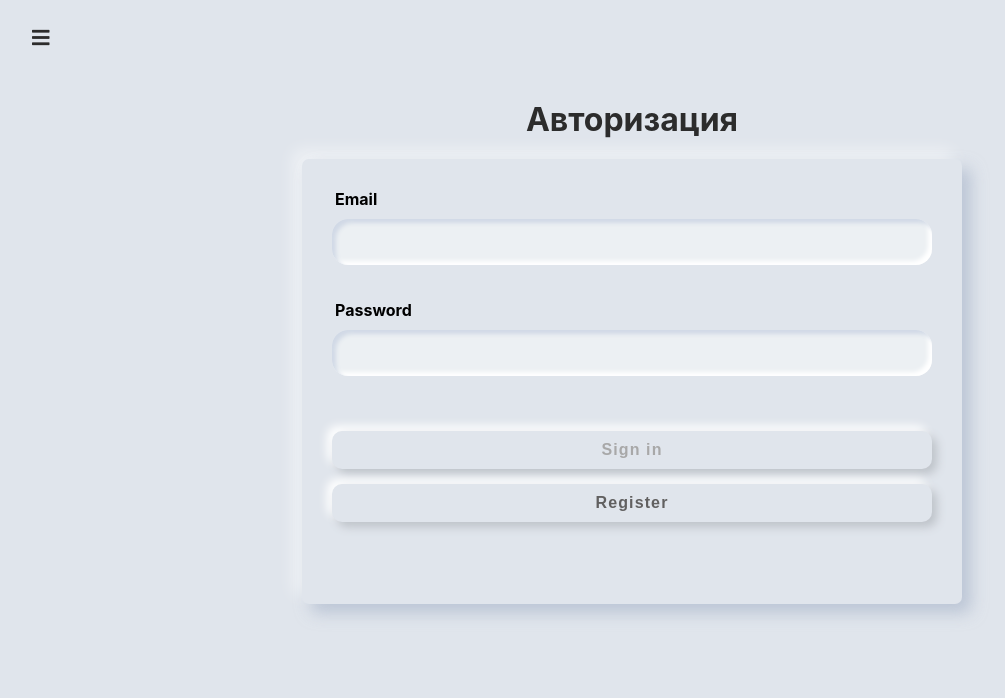
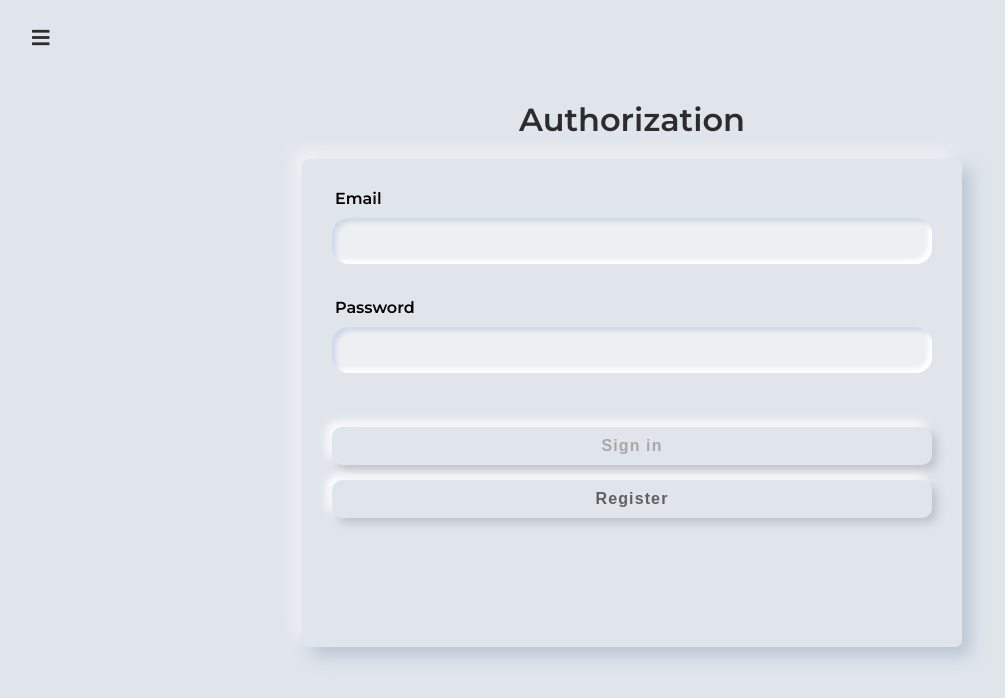
Before and after one commit to petkov113/quiz-creator, a React app: page /auth in a window 1280 px wide. Shown: the top 698 px of the page, without its empty margins (8-1013 px from the left). Built offline with nearby package versions, Linux system fonts and the light colour scheme.

Commit message:
quiz name bug fix

```diff
--- a/public/index.html
+++ b/public/index.html
@@ -6,6 +6,7 @@
     <meta name="viewport" content="width=device-width, initial-scale=1" />
     <meta name="theme-color" content="#000000" />
     <link rel="stylesheet" href="https://cdnjs.cloudflare.com/ajax/libs/font-awesome/5.12.1/css/all.min.css" integrity="sha256-mmgLkCYLUQbXn0B1SRqzHar6dCnv9oZFPEC1g1cwlkk=" crossorigin="anonymous" />
+    <link href="https://fonts.googleapis.com/css2?family=Montserrat:wght@400;600&display=swap" rel="stylesheet">
     <meta
       name="description"
       content="Web site created using create-react-app"
--- a/src/App.js
+++ b/src/App.js
@@ -36,7 +36,7 @@ const App = ({ isAuthenticated, autoLogin }) => {
     );
   }
 
-  return <Layout>{routes}</Layout>;
+return <Layout>{routes}</Layout>;
 };
 
 const mapStateToProps = (state) => ({
--- a/src/Form/formFramework.js
+++ b/src/Form/formFramework.js
@@ -1,10 +1,10 @@
 export function createControl(config, validation) {
   return {
-    ...config,
+    value: "",
     validation,
     valid: !validation,
+    ...config,
     touched: false,
-    value: "",
   };
 }
 
--- a/src/components/ActiveQuiz/ActiveQuiz.js
+++ b/src/components/ActiveQuiz/ActiveQuiz.js
@@ -6,7 +6,7 @@ const ActiveQuiz = ({answerNumber, question, quizLength, answers, onAnswerClick,
     return (
      <div className ={classes.ActiveQuiz}>
         <p className={classes.Question}>
-            <span> <strong> {answerNumber}. </strong> {question} </span>
+            <span> {answerNumber}. {question} </span>
             <small>{answerNumber}/{quizLength}</small>
         </p>
         <AnswersList
--- a/src/components/ActiveQuiz/ActiveQuiz.module.css
+++ b/src/components/ActiveQuiz/ActiveQuiz.module.css
@@ -14,6 +14,13 @@
   display: flex;
   justify-content: space-between;
 }
+
+.Question span {
+  font-size: 18px;
+  font-weight: 600;
+}
+
+
 @keyframes fadein {
   from {
     opacity: 0;
--- a/src/containers/Auth/Auth.js
+++ b/src/containers/Auth/Auth.js
@@ -3,6 +3,7 @@ import { connect } from "react-redux";
 import classes from "./Auth.module.css";
 import Button from "../../components/UI/Button/Button";
 import Input from "../../components/UI/Input/Input";
+import Loader from "../../components/UI/Loader/Loader";
 import { auth, authClear } from "../../redux/actions/authActions";
 
 const validateEmail = (email) => {
@@ -126,14 +127,14 @@ class Auth extends Component {
   };
 
   componentWillUnmount() {
-    this.props.authClear()
+    this.props.authClear();
   }
 
   render() {
     return (
       <div className={classes.Auth}>
         <div>
-          <h1>Авторизация</h1>
+          <h1>Authorization</h1>
 
           <form onSubmit={this.sumbitHandler} className={classes.AuthForm}>
             {this.renderInputs()}
@@ -151,7 +152,9 @@ class Auth extends Component {
                 onClick={this.registerHandler}
                 value="Register"
               />
-              {this.props.error ? (
+              {this.props.loading ? (
+                <Loader />
+              ) : this.props.error ? (
                 <span className={classes.warning}>{this.props.error}</span>
               ) : null}
             </div>
@@ -162,6 +165,9 @@ class Auth extends Component {
   }
 }
 
-const mapStateToProps = (state) => ({ error: state.auth.error });
+const mapStateToProps = (state) => ({
+  error: state.auth.error,
+  loading: state.auth.loading,
+});
 
 export default connect(mapStateToProps, { auth, authClear })(Auth);
--- a/src/containers/Auth/Auth.module.css
+++ b/src/containers/Auth/Auth.module.css
@@ -27,6 +27,12 @@
   flex-direction: column;
   margin-top: 20px;
   flex-wrap: wrap;
+  min-height: 190px;
+  align-items: center;
+}
+
+.btnContainer button {
+  width: 100%;
 }
 
 .warning {
--- a/src/containers/QuizCreator/QuizCreator.js
+++ b/src/containers/QuizCreator/QuizCreator.js
@@ -25,12 +25,23 @@ const createOptionControl = (number) => {
   );
 };
 
-const createFormControls = () => {
+const createFormControls = (questionItem) => {
+  let disabled = false, value='', valid = false;
+
+  if (questionItem) {
+    value = questionItem.name;
+    disabled = true;
+    valid = true;
+  }
+
   return {
     name: createControl(
       {
         label: "Quiz name",
         errorMessage: "The field can't be empthy",
+        value,
+        disabled,
+        valid
       },
       { required: true }
     ),
@@ -52,7 +63,7 @@ export class QuizCreator extends Component {
   state = {
     isFormValid: false,
     rightAnswerId: 1,
-    formControls: createFormControls(),
+    formControls: createFormControls(this.props.quiz[0]),
   };
 
   submitHandler = (event) => event.preventDefault();
@@ -86,10 +97,12 @@ export class QuizCreator extends Component {
 
     this.props.addQuizQuestion(questionItem);
 
+    const formControls = createFormControls(questionItem);
+
     this.setState({
       isFormValid: false,
       rightAnswerId: 1,
-      formControls: createFormControls(),
+      formControls
     });
   };
 
@@ -99,13 +112,14 @@ export class QuizCreator extends Component {
 
     control.touched = true;
     control.value = value;
+
     control.valid = validate(control.value, control.validation);
 
     formControls[controlName] = control;
 
     this.setState({
       formControls,
-      isFormValid: validateForm(formControls),
+      isFormValid: validateForm(formControls)
     });
   };
 
@@ -122,20 +136,13 @@ export class QuizCreator extends Component {
   renderControls() {
     return Object.keys(this.state.formControls).map((controlName, index) => {
       const control = this.state.formControls[controlName];
-      let value = control.value;
-      let disabled = false;
-
-      if (index === 0 && this.props.quiz[0]) {
-        value = this.props.quiz[0].name;
-        disabled = true;
-      }
 
       return (
         <React.Fragment key={index}>
           <Input
             label={control.label}
-            value={value}
-            disabled={disabled}
+            value={control.value}
+            disabled={control.disabled}
             valid={control.valid}
             shouldValidate={!!control.validation}
             touched={control.touched}
@@ -157,7 +164,7 @@ export class QuizCreator extends Component {
   render() {
     const select = (
       <Select
-        label="Chose the right answer"
+        label="Choose the correct answer"
         value={this.state.rightAnswerId}
         onChange={this.selectChangeHandler}
         options={[
--- a/src/containers/QuizList/QuizList.module.css
+++ b/src/containers/QuizList/QuizList.module.css
@@ -37,8 +37,7 @@ h1 {
   font-size: 16px;
   margin-bottom: 15px;
   font-weight: 600;
-  letter-spacing: 0.07em;
-  border-radius: 10px;
+  border-radius: 7px;
   background-color: #e0e5ec;
   box-shadow: 5px 5px 10px #bec3c9, -5px -5px 10px #ffffff;
   -webkit-animation: fadein 0.3s; /* Safari, Chrome and Opera > 12.1 */
--- a/src/index.css
+++ b/src/index.css
@@ -1,13 +1,6 @@
 body {
   margin: 0;
-  font-family: -apple-system, BlinkMacSystemFont, 'Segoe UI', 'Roboto', 'Oxygen',
-    'Ubuntu', 'Cantarell', 'Fira Sans', 'Droid Sans', 'Helvetica Neue',
-    sans-serif;
+  font-family: "Montserrat", sans-serif;
   -webkit-font-smoothing: antialiased;
   -moz-osx-font-smoothing: grayscale;
 }
-
-code {
-  font-family: source-code-pro, Menlo, Monaco, Consolas, 'Courier New',
-    monospace;
-}
--- a/src/redux/actions/authActions.js
+++ b/src/redux/actions/authActions.js
@@ -1,5 +1,6 @@
 import axios from "axios";
 import { AUTH_SUCCESS, AUTH_LOGOUT, AUTH_ERROR, AUTH_CLEAR_ERROR } from "../types/types";
+import { showLoader, hideLoader } from "./commonActions";
 
 export const autoLogin = () => (dispatch) => {
   const token = localStorage.getItem("token");
@@ -54,6 +55,7 @@ export const autoLogout = (time) => (dispatch) => {
 };
 
 export const auth = (email, password, isLogin) => async (dispatch) => {
+  dispatch(showLoader())
   const authData = { email, password, returnSecureToken: true };
   let url;
 
@@ -77,7 +79,9 @@ export const auth = (email, password, isLogin) => async (dispatch) => {
 
     dispatch(authSucces(data.idToken));
     dispatch(autoLogout(data.expiresIn));
+    dispatch(hideLoader())
   } catch (e) {
+    dispatch(hideLoader());
     if (e.response.data.error.message === "EMAIL_EXISTS") {
       dispatch(authError("This email is already registered. Please, sign in."));
     } else if (e.response.data.error.message === "EMAIL_NOT_FOUND") {
--- a/src/redux/reducers/authReducer.js
+++ b/src/redux/reducers/authReducer.js
@@ -3,11 +3,14 @@ import {
   AUTH_LOGOUT,
   AUTH_ERROR,
   AUTH_CLEAR_ERROR,
+  SHOW_LOADER,
+  HIDE_LOADER,
 } from "../types/types";
 
 const INITIAL_STATE = {
   token: null,
   error: null,
+  loading: false
 };
 
 export default (state = INITIAL_STATE, action) => {
@@ -20,6 +23,10 @@ export default (state = INITIAL_STATE, action) => {
       return { ...state, error: action.error };
     case AUTH_CLEAR_ERROR:
       return { ...state, error: null };
+    case SHOW_LOADER:
+      return { ...state, loading: true };
+    case HIDE_LOADER:
+      return { ...state, loading: false };
     default:
       return state;
   }
```
